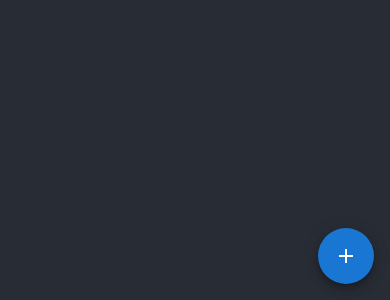
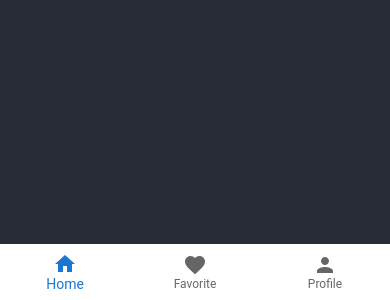
Before and after one commit to JashanDhiman/React-MUI, a React (Create React App) app: page / in a window 390 px wide. Shown: the part 544-844 px from the top of the page. Built offline with nearby package versions, Linux system fonts and the light colour scheme.

Commit message:
praticed bottom nav for tab and mobile device

```diff
--- a/src/App.tsx
+++ b/src/App.tsx
@@ -17,7 +17,8 @@
 //import MuiLink from "./components/MuiLink";
 //import MuiBreadCrumbs from "./components/MuiBreadcrumbs";
 //import MuiDrawer from "./components/MuiDrawer";
-import { MuiSpeedDial } from "./components/MuiSpeedDial";
+//import { MuiSpeedDial } from "./components/MuiSpeedDial";
+import MuiBottomNav from "./components/MuiBottomNav";
 // import Rough from "./components/Rough";
 
 function App() {
@@ -41,7 +42,8 @@
       {/*<MuiLink />*/}
       {/*<MuiBreadCrumbs />*/}
       {/*<MuiDrawer />*/}
-      <MuiSpeedDial />
+      {/*<MuiSpeedDial />*/}
+      <MuiBottomNav />
       {/* <Rough /> */}
     </div>
   );
--- /dev/null
+++ b/src/components/MuiBottomNav.tsx
@@ -0,0 +1,16 @@
+import { Favorite, Home, Person } from "@mui/icons-material";
+import { BottomNavigation, BottomNavigationAction } from "@mui/material";
+import React, { useState } from "react";
+
+const MuiBottomNav = () => {
+  const [value, setValue] = useState(0);
+  return (
+    <BottomNavigation sx={{ width: "100%", position: "absolute", bottom: 0 }} value={value} onChange={(event, newValue) => setValue(newValue)} showLabels>
+      <BottomNavigationAction label="Home" icon={<Home />} />
+      <BottomNavigationAction label="Favorite" icon={<Favorite />} />
+      <BottomNavigationAction label="Profile" icon={<Person />} />
+    </BottomNavigation>
+  );
+};
+
+export default MuiBottomNav;
```
